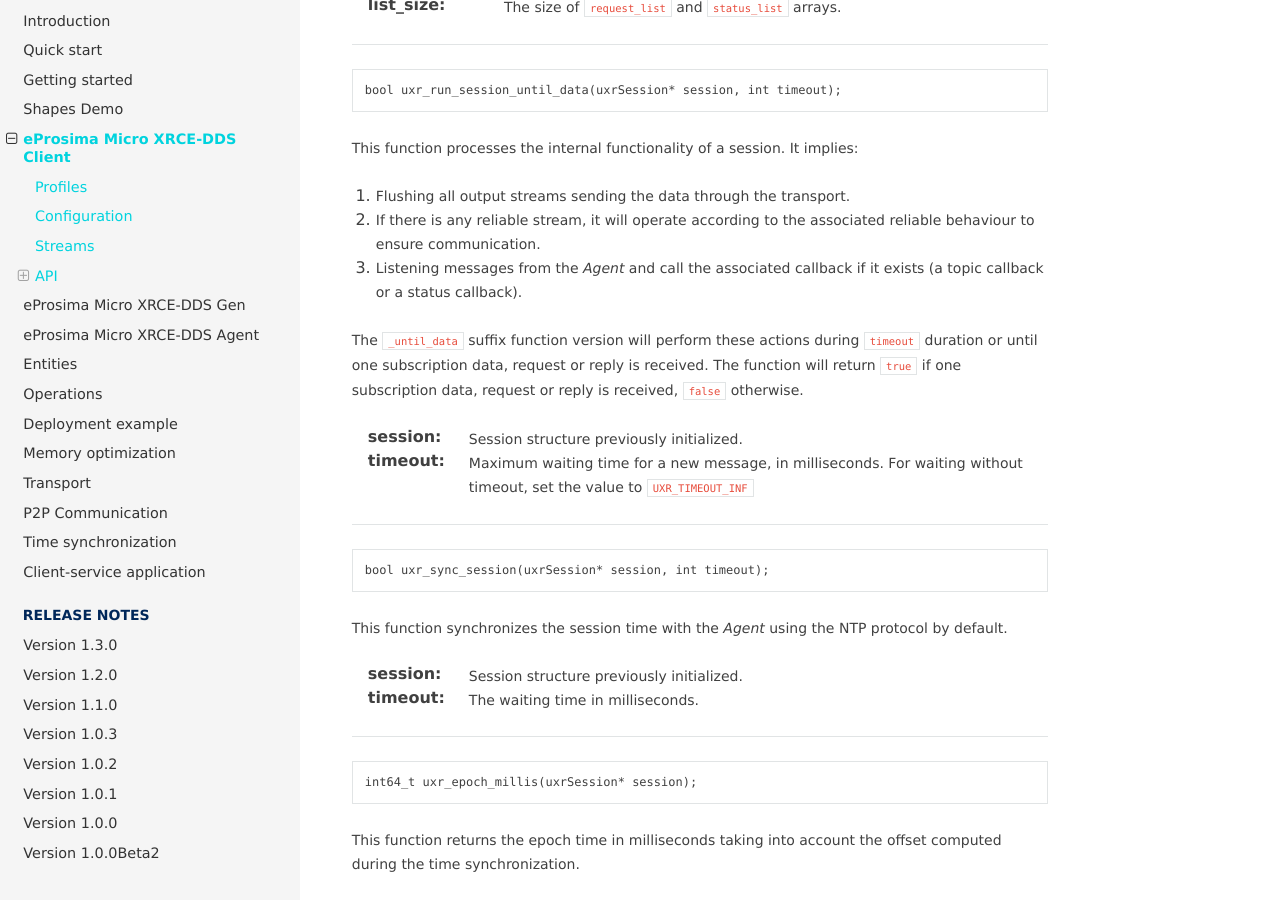
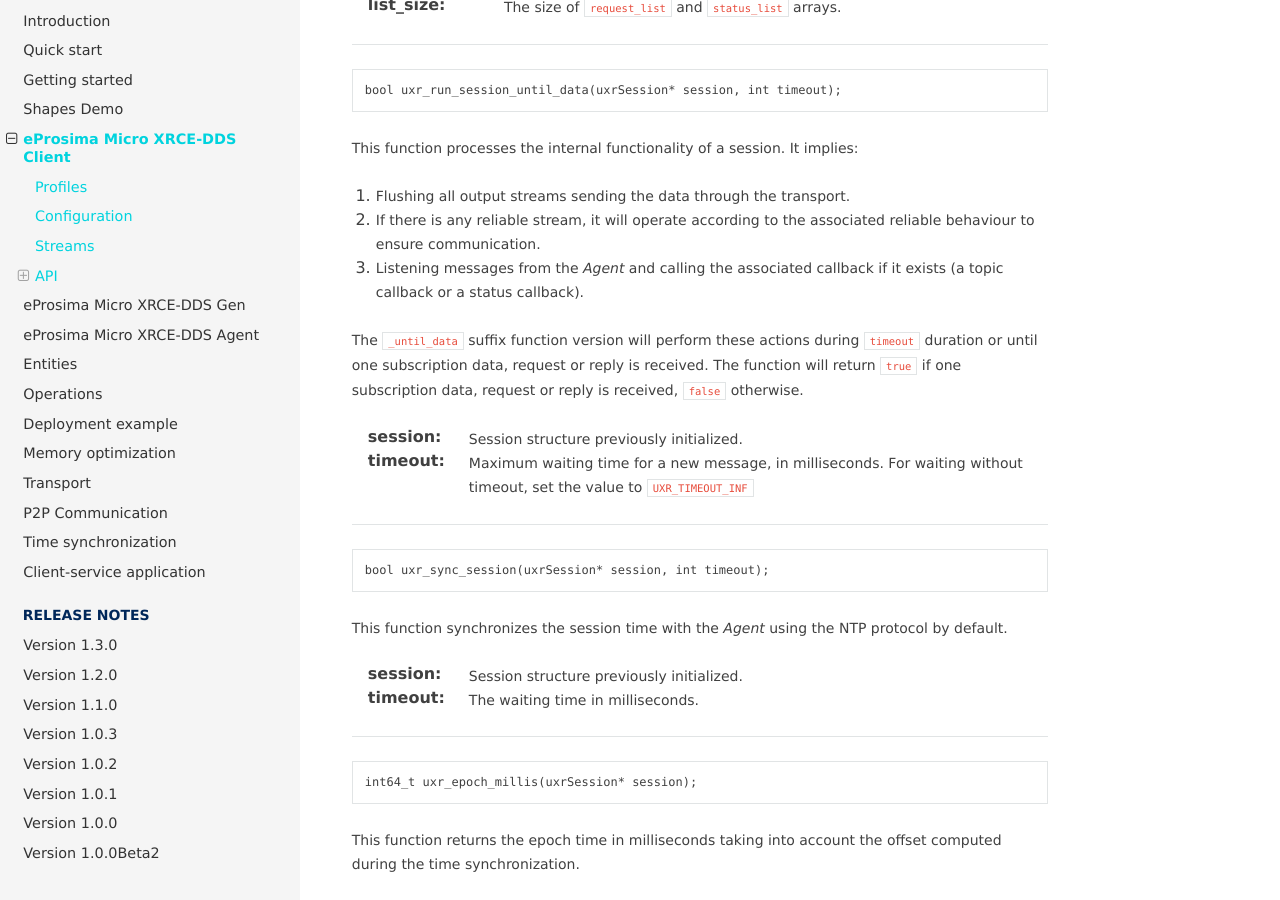
Before and after one commit to eProsima/Micro-XRCE-DDS-docs, a Sphinx documentation site: the page built from docs/client.rst, in a window 1280 px wide and 900 px high, scrolled down 9543 px. Built offline with Sphinx 7.4.7 and the Read the Docs theme 2.0.0, drawn with Linux system fonts in a browser that asks for light colours.

Commit message:
Update docs/client.rst
Co-authored-by: FranFin <58737168+FranFin@users.noreply.github.com>

```diff
--- a/docs/client.rst
+++ b/docs/client.rst
@@ -439,7 +439,7 @@
 
 1. Flushing all output streams sending the data through the transport.
 2. If there is any reliable stream, it will operate according to the associated reliable behaviour to ensure communication.
-3. Listening messages from the *Agent* and call the associated callback if it exists (a topic callback or a status callback).
+3. Listening messages from the *Agent* and calling the associated callback if it exists (a topic callback or a status callback).
 
 The ``_until_data`` suffix function version will perform these actions during ``timeout`` duration
 or until one subscription data, request or reply is received.
```
